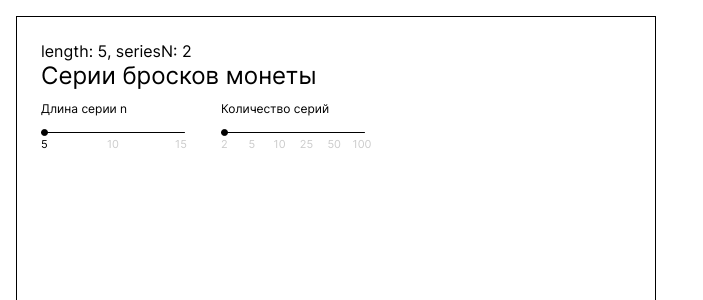
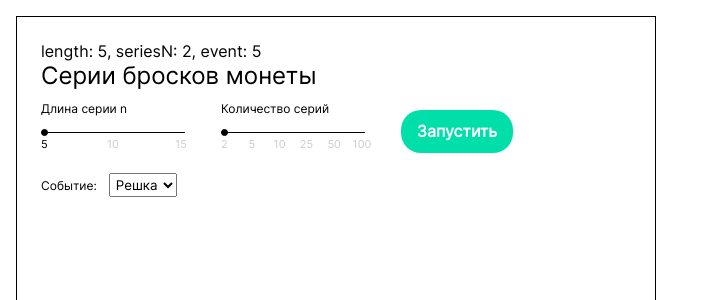
Before and after one commit to StanislavXmov/test_dice, a React (Vite) app: page / in a window 1280 px wide. Shown: the top 300 px of the page, without its empty margins (0-703 px from the left). Built offline with nearby package versions, Linux system fonts and the light colour scheme.

Commit message:
EventSelect

```diff
--- a/src/components/Coins/Series/Series.tsx
+++ b/src/components/Coins/Series/Series.tsx
@@ -1,16 +1,25 @@
-import React from 'react';
+import { useState } from 'react';
 import { LengthRange } from './components/Range/LengthRange';
 import { SerialsRange } from './components/Range/SerialsRange';
 import { useDiceSeries } from '../../../state/useDiceSeries';
+import { Button } from '../../Button/Button';
+import { EventSelect } from './components/Select/EventSelect';
 
 import styles from './Series.module.scss';
 
 export const DiceSeries = () => {
+  const [disabled, setDisabled] = useState(false);
   const length = useDiceSeries(s => s.length);
   const seriesN = useDiceSeries(s => s.seriesN);
+  const event = useDiceSeries(s => s.event);
+
+  const startHandler = () => {
+    console.log('START');
+  }
+
   return (
     <div className={styles.wrapper}>
-      {`length: ${length}, seriesN: ${seriesN}`}
+      {`length: ${length}, seriesN: ${seriesN}, event: ${event}`}
       <h2 className={styles.title}>Серии бросков монеты</h2>
       <div className={styles.controllWrapper}>
         <div>
@@ -21,6 +30,18 @@ export const DiceSeries = () => {
           <h3 className={styles.subTitle}>Количество серий</h3>
           <SerialsRange />
         </div>
+        <Button
+          title={`Запустить`}
+          disabled={disabled}
+          cb={startHandler}
+          setDisabled={setDisabled}
+          timeout={1000}
+        />
+      </div>
+      <div className={styles.controllWrapper}>
+        <div>
+          <EventSelect />
+        </div>
       </div>
     </div>
   )
--- /dev/null
+++ b/src/components/Coins/Series/components/Select/EventSelect.tsx
@@ -0,0 +1,25 @@
+import { ChangeEvent } from 'react';
+import { Coin, useDiceSeries } from '../../../../../state/useDiceSeries';
+
+import styles from './Select.module.scss'
+
+export const EventSelect = () => {
+  const setEvent = useDiceSeries(s => s.setEvent);
+  const selectHandler = (e: ChangeEvent<HTMLSelectElement>) => {
+    setEvent(e.target.value as Coin);
+  }
+  return (
+    <label className={styles.label} htmlFor="selectType">
+      Событие:
+      <select
+        id='selectType'
+        className={styles.select}
+        onChange={selectHandler}
+        defaultValue={'5'}
+      >
+        <option value={'OREL'}>Орёл</option>
+        <option value={'5'}>Решка</option>
+      </select>
+    </label>
+  );
+}
--- /dev/null
+++ b/src/components/Coins/Series/components/Select/Select.module.scss
@@ -0,0 +1,18 @@
+.label {
+  font-family: Inter;
+  font-size: 12px;
+  font-weight: 400;
+  line-height: 14.52px;
+}
+
+.selectedInfo {
+  font-family: Inter;
+  font-size: 12px;
+  font-weight: 400;
+  line-height: 14.52px;
+}
+
+.select {
+  margin: 0px 0px 0px 12px;
+  padding: 2px 2px;
+}
```
